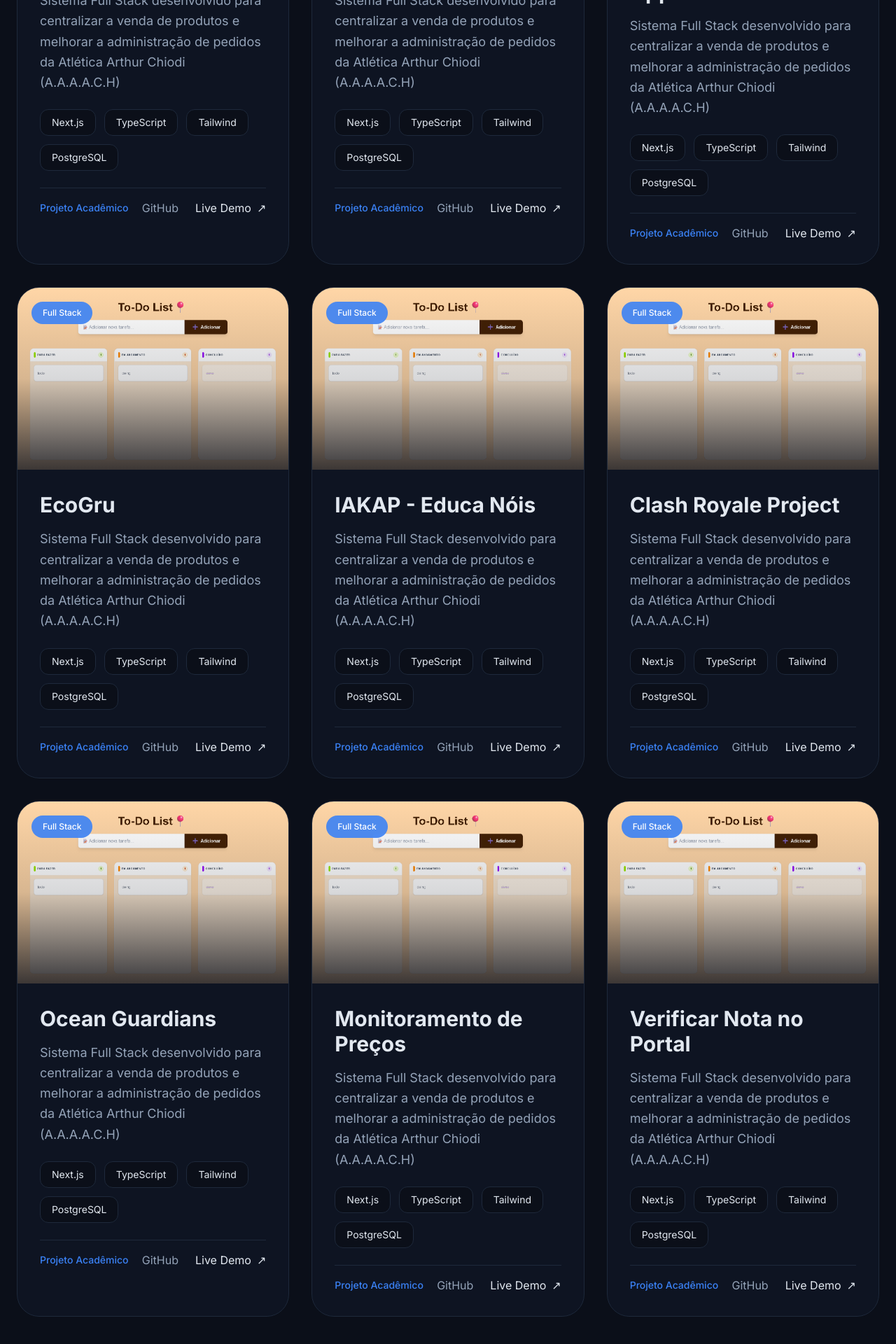
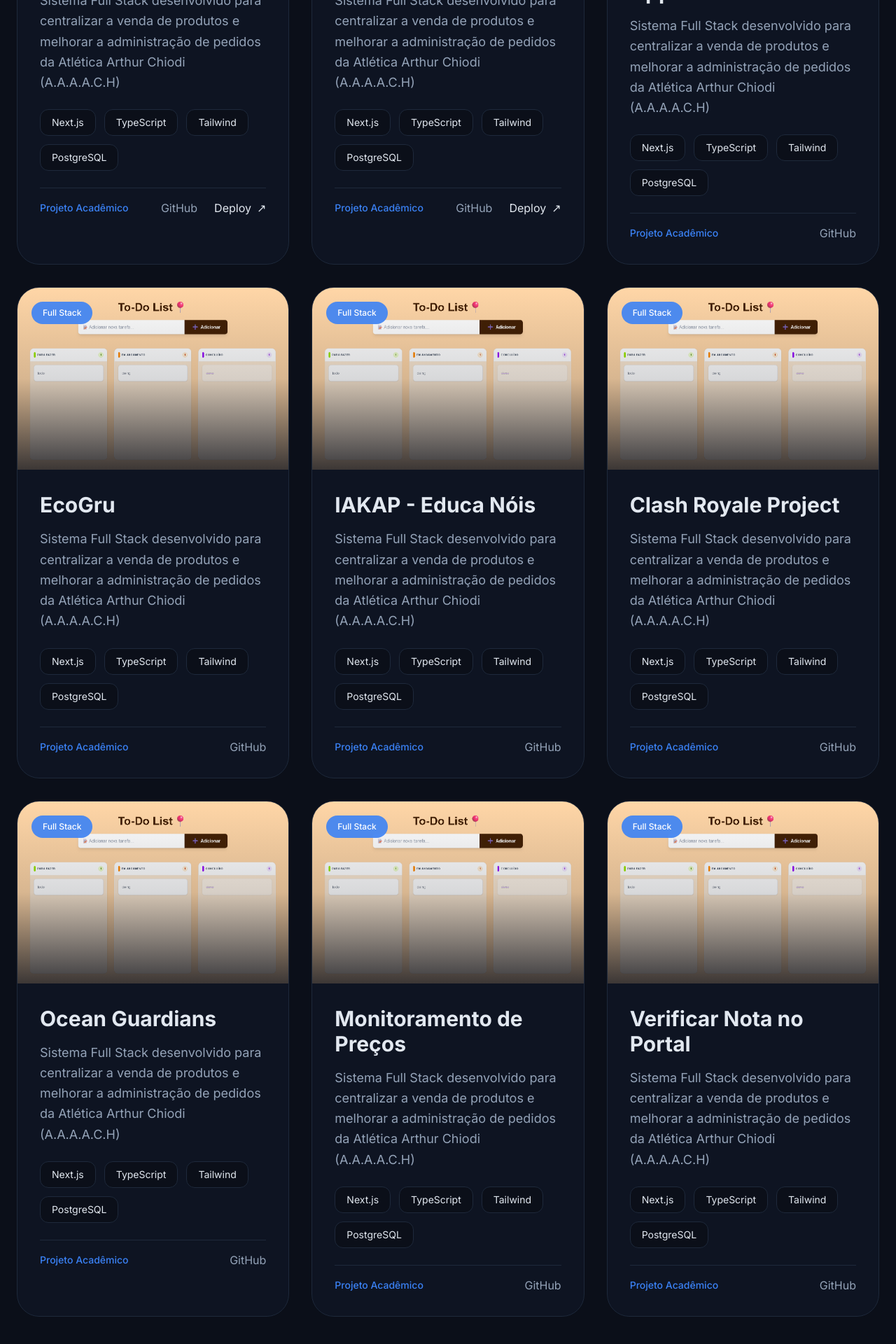
Before and after one commit to BrennoGaspar/Portfolio, a Next.js app: page / in a window 1280 px wide. Shown: the part 2055-3975 px from the top of the page at 70% size. Built offline with nearby package versions, Linux system fonts and the light colour scheme.

Commit message:
Adicionado efeitos visuais na section dos Projetos

```diff
--- a/src/components/cardProject.tsx
+++ b/src/components/cardProject.tsx
@@ -9,10 +9,11 @@ interface ProjetoProp {
     descricao: string;
     tecnologias: string[];
     github: string;
-    deploy: string | null;
+    deploy?: string;
+    imagePath: string;
 }
 
-export default function Projeto({stack, titulo, descricao, tecnologias, github, deploy} : ProjetoProp) {
+export default function Projeto({stack, titulo, descricao, tecnologias, github, deploy, imagePath} : ProjetoProp) {
 
     return(
 
@@ -84,7 +85,7 @@ export default function Projeto({stack, titulo, descricao, tecnologias, github,
 
                             {deploy != null ?
                                 <a href={deploy} className="flex items-center gap-2 text-foreground hover:text-primary transition-all duration-300 group">
-                                    Live Demo
+                                    Deploy
                                     <span className="transition-transform duration-300 group-hover:translate-x-0.5 group-hover:-translate-y-0.5">
                                     ↗
                                     </span>
--- a/src/sections/projects.tsx
+++ b/src/sections/projects.tsx
@@ -1,4 +1,5 @@
 import Projeto from "@/components/cardProject";
+import { motion } from "framer-motion"
 
 export default function Projetos () {
 
@@ -6,7 +7,13 @@ export default function Projetos () {
 
         <section className="relative min-h-screen overflow-hidden px-6 pt-32 md:pt-24 pb-20">
 
-            <div className="max-w-7xl mx-auto grid grid-cols-1 md:grid-cols-2 xl:grid-cols-3 gap-8">
+            <motion.div
+                    initial={{ opacity: 0, y: 60 }}
+                    whileInView={{ opacity: 1, y:0 }}
+                    transition={{ duration: 1.3 }}
+                    className="max-w-7xl mx-auto grid grid-cols-1 md:grid-cols-2 xl:grid-cols-3 gap-8"
+            >
+
                 <Projeto
                     stack="Full Stack"
                     titulo="Atletica-Shop"
@@ -14,6 +21,7 @@ export default function Projetos () {
                     tecnologias={[ "Next.js", "TypeScript", "Tailwind", "PostgreSQL" ]}
                     github="oi"
                     deploy="oi"
+                    imagePath="@/assets/images/projects/HomeBoard.png"
                 />
 
                 <Projeto
@@ -23,6 +31,7 @@ export default function Projetos () {
                     tecnologias={[ "Next.js", "TypeScript", "Tailwind", "PostgreSQL" ]}
                     github="oi"
                     deploy="oi"
+                    imagePath="@/assets/images/projects/HomeBoard.png"
                 />
 
                 <Projeto
@@ -31,7 +40,7 @@ export default function Projetos () {
                     descricao="Sistema Full Stack desenvolvido para centralizar a venda de produtos e melhorar a administração de pedidos da Atlética Arthur Chiodi (A.A.A.A.C.H)"
                     tecnologias={[ "Next.js", "TypeScript", "Tailwind", "PostgreSQL" ]}
                     github="oi"
-                    deploy="oi"
+                    imagePath="@/assets/images/projects/HomeBoard.png"
                 />
 
                 <Projeto
@@ -40,7 +49,7 @@ export default function Projetos () {
                     descricao="Sistema Full Stack desenvolvido para centralizar a venda de produtos e melhorar a administração de pedidos da Atlética Arthur Chiodi (A.A.A.A.C.H)"
                     tecnologias={[ "Next.js", "TypeScript", "Tailwind", "PostgreSQL" ]}
                     github="oi"
-                    deploy="oi"
+                    imagePath="@/assets/images/projects/HomeBoard.png"
                 />
 
                 <Projeto
@@ -49,7 +58,7 @@ export default function Projetos () {
                     descricao="Sistema Full Stack desenvolvido para centralizar a venda de produtos e melhorar a administração de pedidos da Atlética Arthur Chiodi (A.A.A.A.C.H)"
                     tecnologias={[ "Next.js", "TypeScript", "Tailwind", "PostgreSQL" ]}
                     github="oi"
-                    deploy="oi"
+                    imagePath="@/assets/images/projects/HomeBoard.png"
                 />
 
                 <Projeto
@@ -58,7 +67,7 @@ export default function Projetos () {
                     descricao="Sistema Full Stack desenvolvido para centralizar a venda de produtos e melhorar a administração de pedidos da Atlética Arthur Chiodi (A.A.A.A.C.H)"
                     tecnologias={[ "Next.js", "TypeScript", "Tailwind", "PostgreSQL" ]}
                     github="oi"
-                    deploy="oi"
+                    imagePath="@/assets/images/projects/HomeBoard.png"
                 />
 
                 <Projeto
@@ -67,7 +76,7 @@ export default function Projetos () {
                     descricao="Sistema Full Stack desenvolvido para centralizar a venda de produtos e melhorar a administração de pedidos da Atlética Arthur Chiodi (A.A.A.A.C.H)"
                     tecnologias={[ "Next.js", "TypeScript", "Tailwind", "PostgreSQL" ]}
                     github="oi"
-                    deploy="oi"
+                    imagePath="@/assets/images/projects/HomeBoard.png"
                 />
 
                 <Projeto
@@ -76,7 +85,7 @@ export default function Projetos () {
                     descricao="Sistema Full Stack desenvolvido para centralizar a venda de produtos e melhorar a administração de pedidos da Atlética Arthur Chiodi (A.A.A.A.C.H)"
                     tecnologias={[ "Next.js", "TypeScript", "Tailwind", "PostgreSQL" ]}
                     github="oi"
-                    deploy="oi"
+                    imagePath="@/assets/images/projects/HomeBoard.png"
                 />
 
                 <Projeto
@@ -85,10 +94,10 @@ export default function Projetos () {
                     descricao="Sistema Full Stack desenvolvido para centralizar a venda de produtos e melhorar a administração de pedidos da Atlética Arthur Chiodi (A.A.A.A.C.H)"
                     tecnologias={[ "Next.js", "TypeScript", "Tailwind", "PostgreSQL" ]}
                     github="oi"
-                    deploy="oi"
+                    imagePath="@/assets/images/projects/HomeBoard.png"
                 />
 
-            </div>
+            </motion.div>
 
         </section>
 
```
